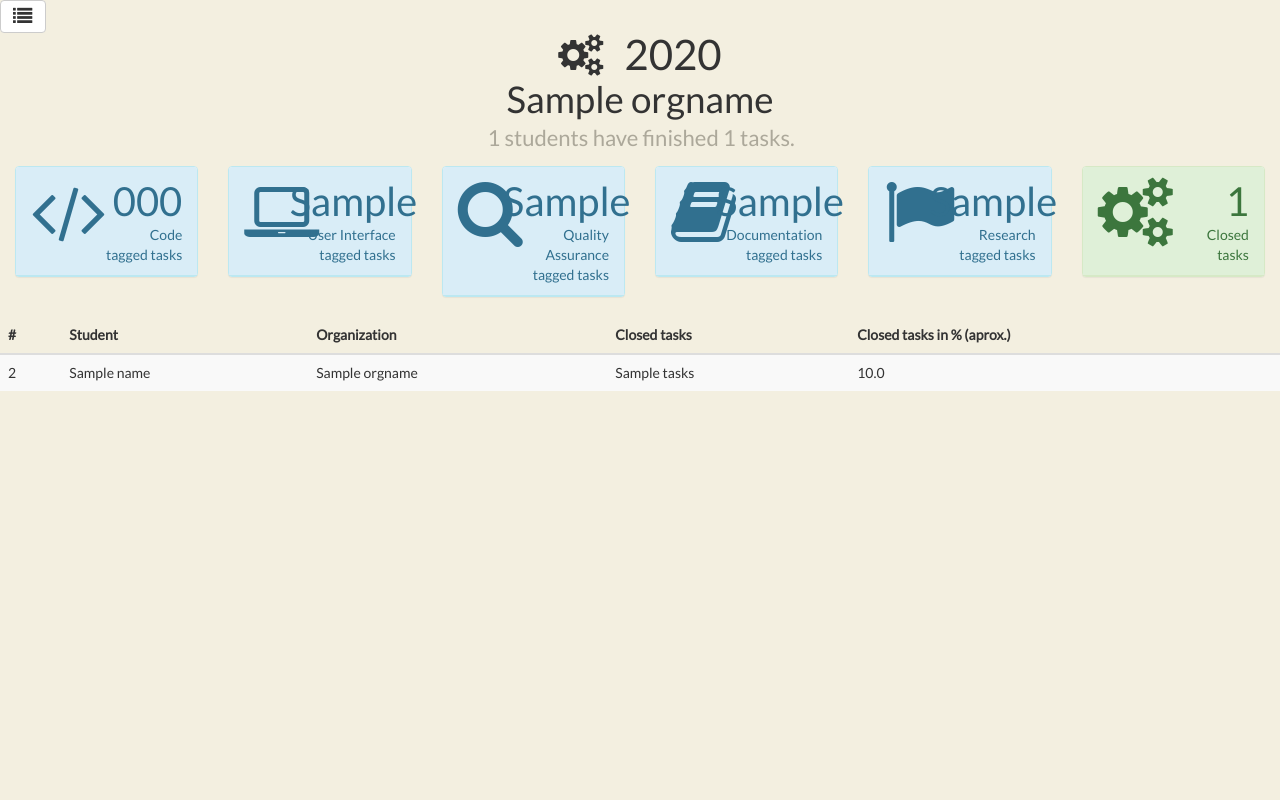
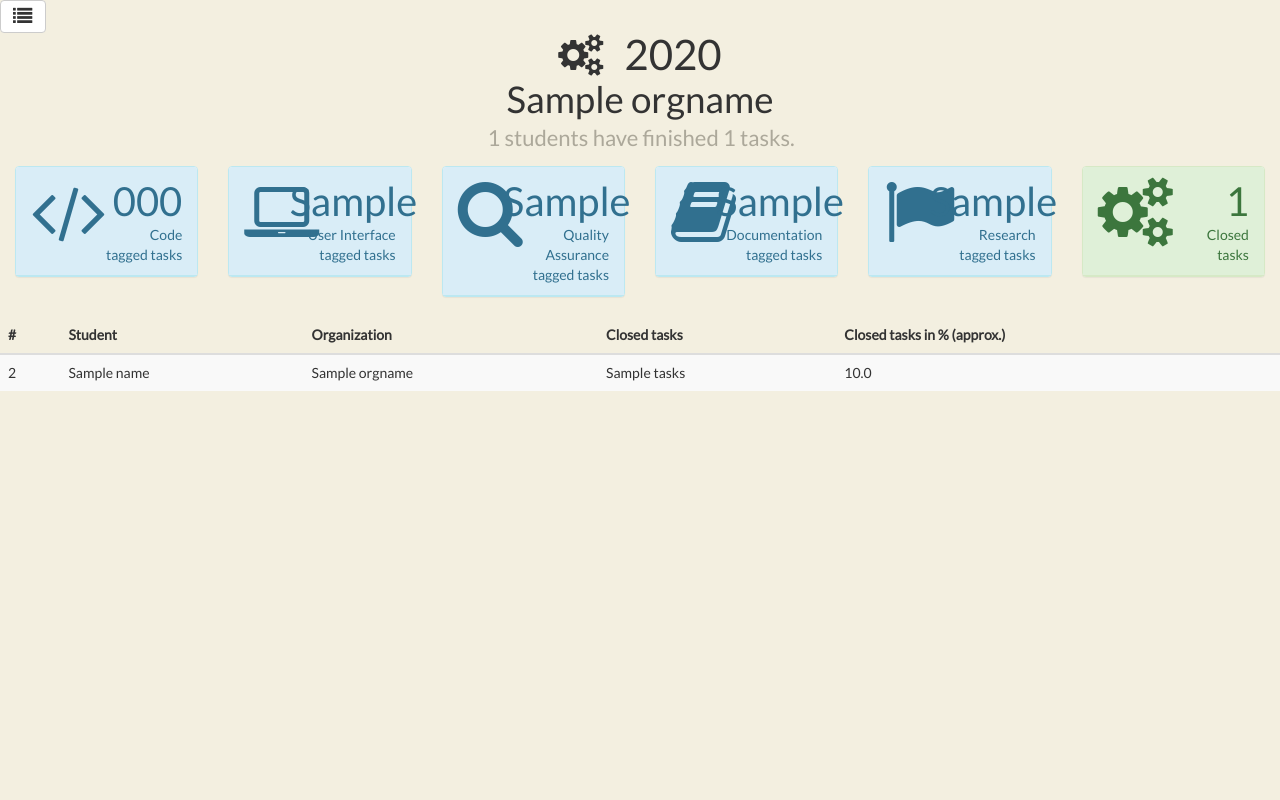
Before and after one commit to i5o/GCILeaderboard-old, a Flask app: template templates/org.html in a window 1280 px wide. Run offline with Flask 2, Linux system fonts and the light colour scheme; the template is opened without the code that fills it: most values are stand-ins (such as "Sample title", 1, 10 or a date in 2020); parts of the project's set-up code (start-up, migrations or seed data) failed here and were passed over; some libraries are stand-ins or nearby versions.

Commit message:
Fixed spelling mistake - "aprox." to "approx."

```diff
--- a/templates/org.html
+++ b/templates/org.html
@@ -118,7 +118,7 @@ tr.clickableRow:hover { color: #31708F; /*font-weight: bold;*/}
                 <th>Student</th>
                 <th>Organization</th>
                 <th>Closed tasks</th>
-                <th>Closed tasks in % (aprox.)</th>
+                <th>Closed tasks in % (approx.)</th>
             </tr>
         </thead>
         <tbody>
```
